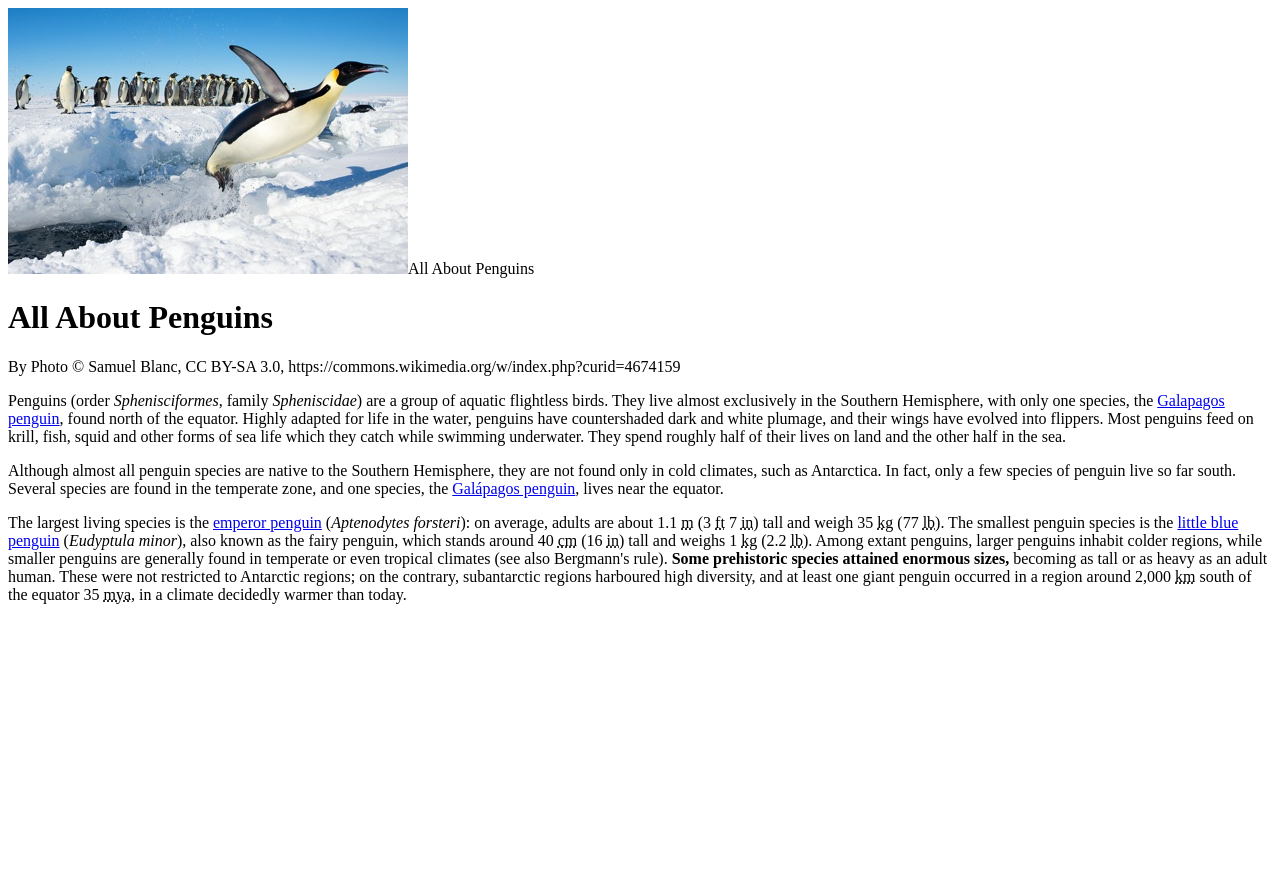
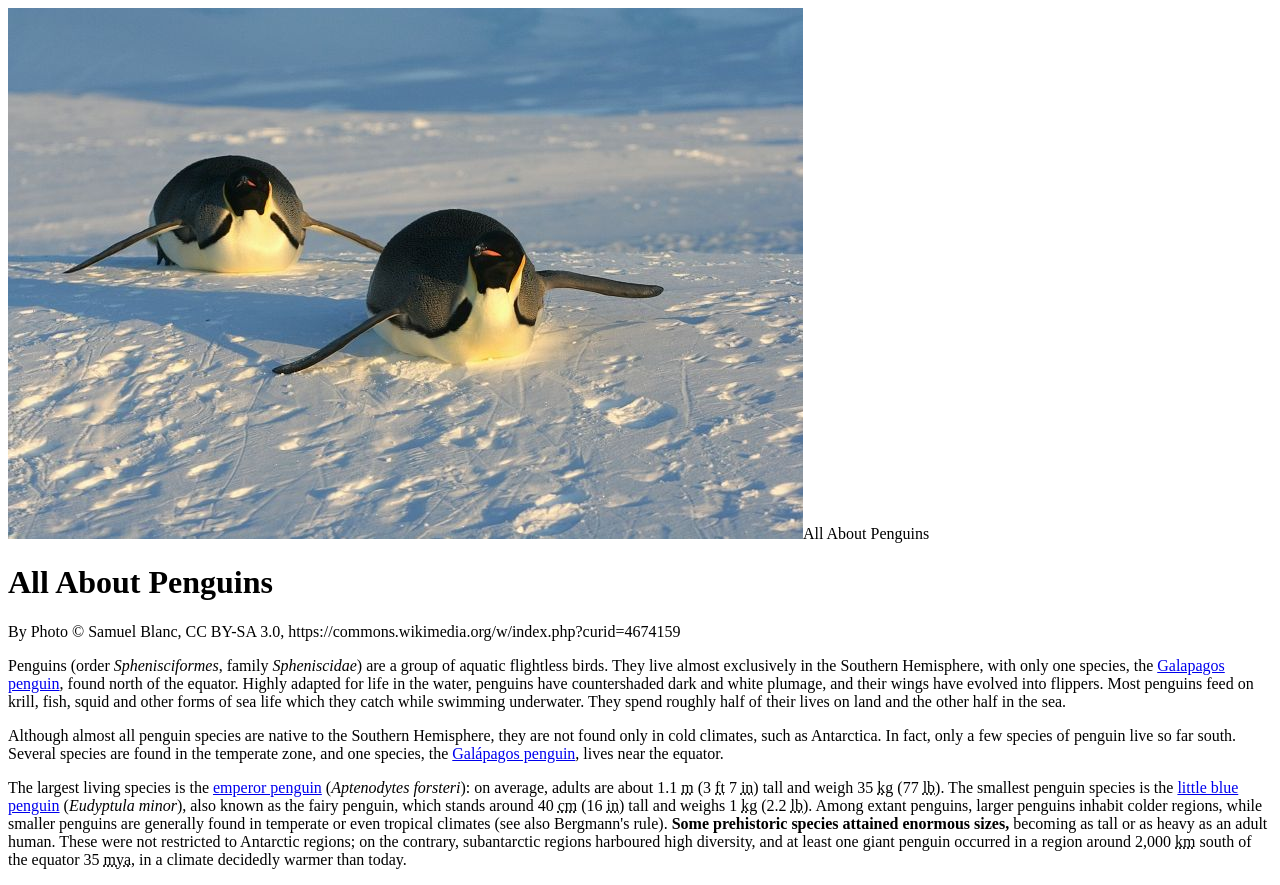
Before and after one commit to carolynlea/carolynlea.github.io, a plain HTML site: page index.html in a window 1280 px wide. Before the commit the page ends 800 px from the top, so only its background shows below. Drawn offline with Linux system fonts and the light colour scheme.

Commit message:
changed out image again

```diff
--- a/index.html
+++ b/index.html
@@ -1,8 +1,8 @@
 <html lang="en">
     <header >
         <img src="images/Manchots.jpeg"
-            srcset="images/penguinLeap_800.jpg 800w,
-                    images/penguinLeap_400.jpg 400w"
+            srcset="iimages/Manchots.jpeg 800w,
+                    images/Manchots.jpeg 400w"
                 sizes="(min-width: 800px) 400px, 50%" alt="A penguin leaping from the water.>
 
         <title>All About Penguins</title>
```
